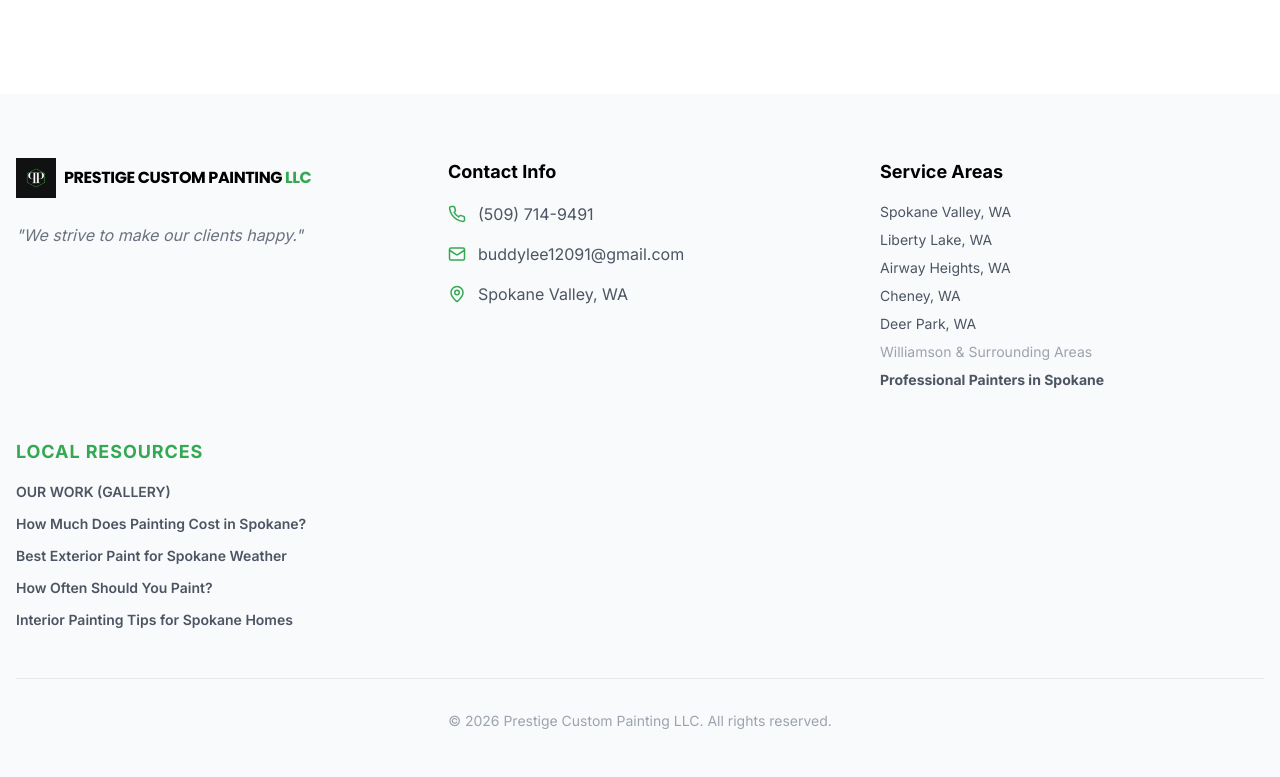
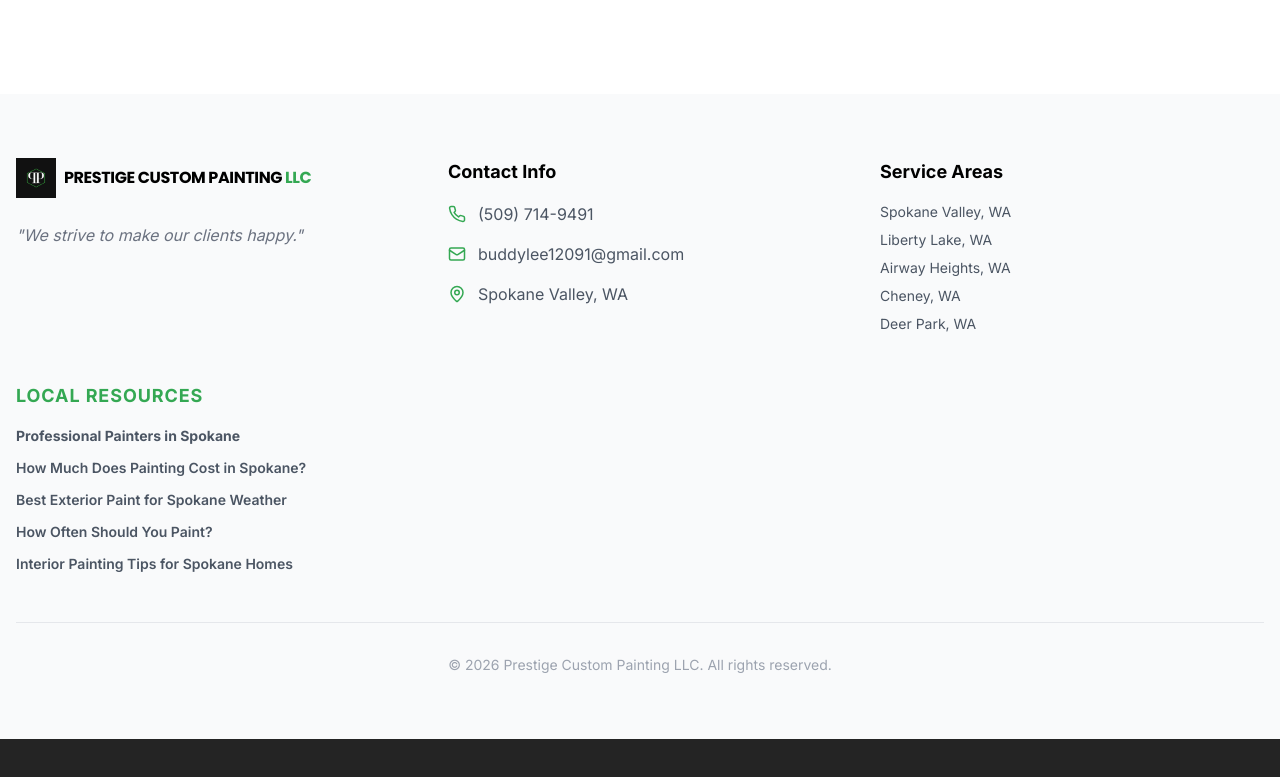
Before and after one commit to YouCanCallMeDustin/PrestigeCustomPaintingLLC, a React (Vite) app in the folder website/: page / in a window 1280 px wide. Shown: the part 2964-3741 px from the top of the page. After the commit the page ends 3703 px from the top, so only its background shows below. Built offline with nearby package versions, Linux system fonts and the light colour scheme.

Commit message:
Fixed Footer

```diff
--- a/website/src/App.tsx
+++ b/website/src/App.tsx
@@ -249,15 +249,13 @@
                                 <li><Link to="/painting-airway-heights" className="hover:text-brand-green transition-colors">Airway Heights, WA</Link></li>
                                 <li><Link to="/painting-cheney" className="hover:text-brand-green transition-colors">Cheney, WA</Link></li>
                                 <li><Link to="/painting-deer-park" className="hover:text-brand-green transition-colors">Deer Park, WA</Link></li>
-                                <li><span className="text-gray-400">Williamson & Surrounding Areas</span></li>
-                                <li><Link to="/house-painters-spokane" className="hover:text-brand-green transition-colors font-bold">Professional Painters in Spokane</Link></li>
                             </ul>
                         </div>
 
                         <div className="text-center md:text-left">
                             <h4 className="font-bold text-lg mb-4 uppercase tracking-wider text-brand-green">Local Resources</h4>
                             <ul className="text-gray-600 text-sm space-y-3 font-semibold">
-                                <li><Link to="/our-work" className="hover:text-brand-green transition-colors uppercase">Our Work (Gallery)</Link></li>
+                                <li><Link to="/house-painters-spokane" className="hover:text-brand-green transition-colors font-bold">Professional Painters in Spokane</Link></li>
                                 <li><Link to="/blog/cost-to-paint-house-spokane" className="hover:text-brand-green transition-colors">How Much Does Painting Cost in Spokane?</Link></li>
                                 <li><Link to="/blog/best-exterior-paint-spokane" className="hover:text-brand-green transition-colors">Best Exterior Paint for Spokane Weather</Link></li>
                                 <li><Link to="/blog/how-often-to-paint-house-spokane" className="hover:text-brand-green transition-colors">How Often Should You Paint?</Link></li>
```
